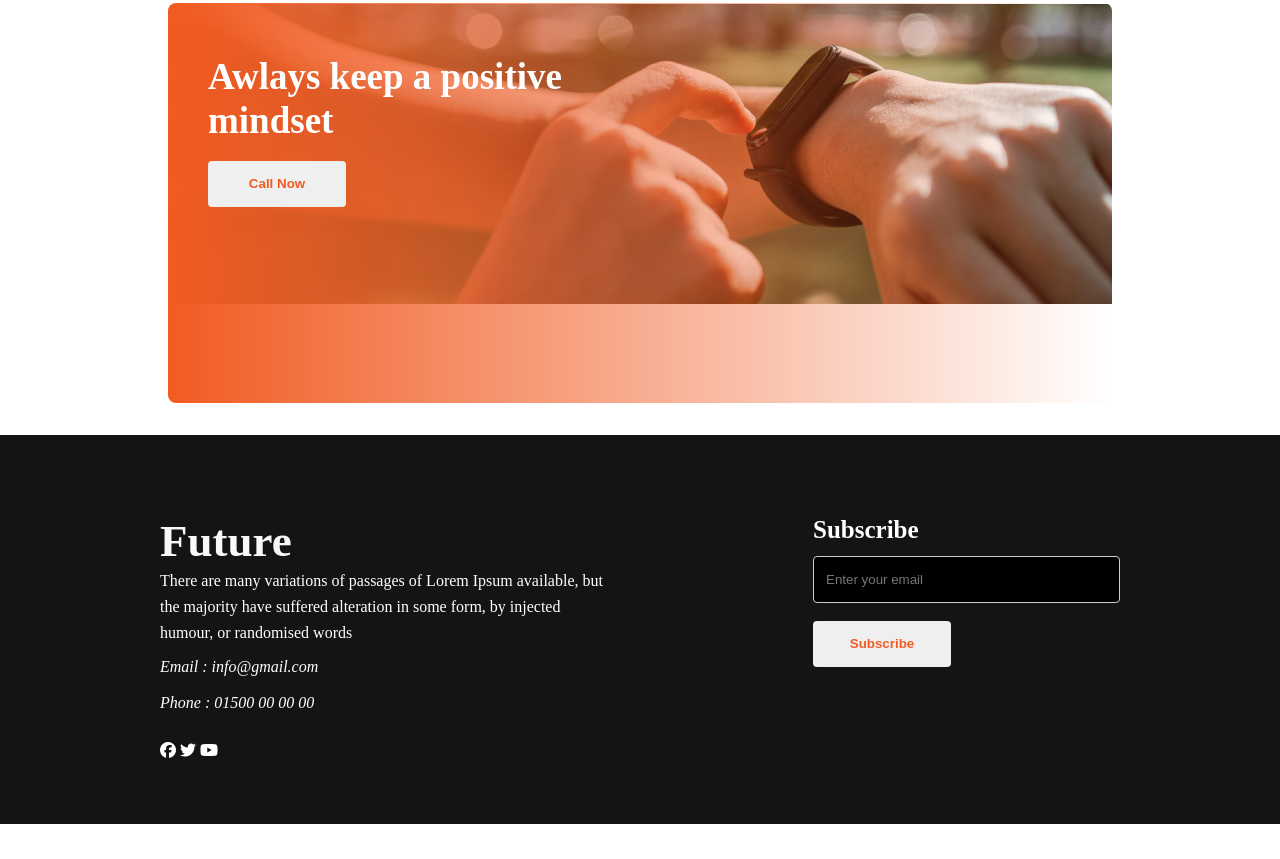
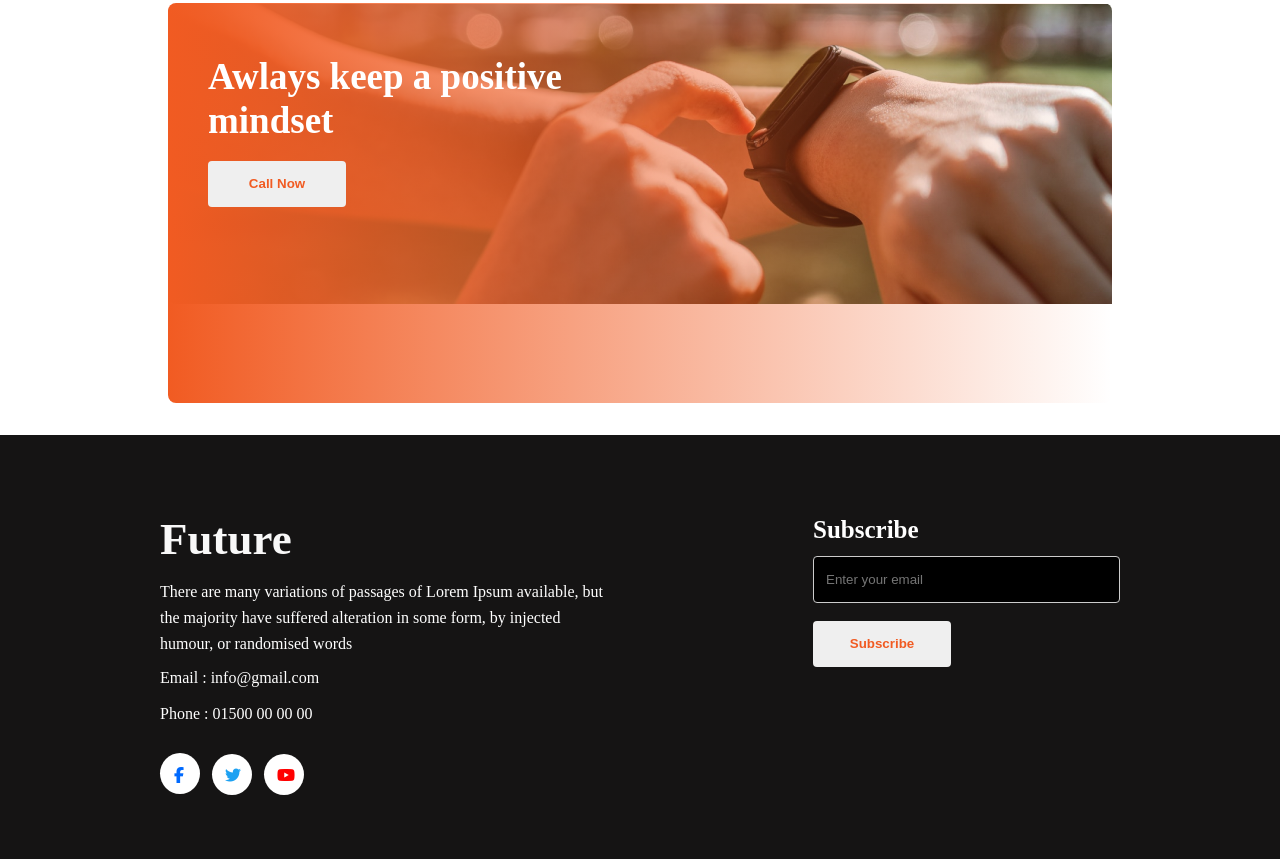
Before and after one commit to almahfuz/new-year-project-1, a plain HTML site: page index.html in a window 1280 px wide. Shown: the part 1878-2737 px from the top of the page. Before the commit the page ends 2702 px from the top, so only its background shows below. Drawn offline with Linux system fonts and the light colour scheme.

Commit message:
project done

```diff
--- a/css/style.css
+++ b/css/style.css
@@ -186,8 +186,9 @@ main{
 .future-title h2{
     font-weight: 700;
     font-size: 45px;
-    line-height: 53px;
+    line-height: 49px;
     color: #F8F8F8;
+    margin-bottom: 15px;
 }
 .footer-future p{
     font-weight: 400;
@@ -200,6 +201,7 @@ main{
     text-decoration: none;
     margin-top: 12px;
     margin-bottom: 12px;
+    font-style: normal;
 }
 .future-section-title address a{
     text-decoration: none;
@@ -219,6 +221,9 @@ main{
     background-color: black;
     border: 1px solid #ccc;
 }
+.subcribe-input-box input[type='text']:hover{
+    border: 1px solid rgb(186, 126, 126);
+}
 .subscribe-box button{
     width: 138px;
     height: 46px;
@@ -230,7 +235,23 @@ main{
     border-radius: 4px;
     cursor: pointer;
 }
-.footer-social-icon > .fa-facebook{
- /* background-color: yellow;
- color: #16D887; */
+.footer-social-icon > i{
+    background-color: #FFFFFF;
+    width: 40px;
+    height: 41px;
+    padding: 13px;
+    border-radius: 50%;
+    margin: 0 8px 0 0;
+    cursor: pointer;
 }
+.footer-social-icon > i:nth-child(1){
+    padding: 14px;
+    color: #006AFF;
+}
+.footer-social-icon > i:nth-child(2){
+    color:  #1DA1F2;
+}
+.footer-social-icon > i:nth-child(3){
+    color: #FF0000;
+
+}
--- a/index.html
+++ b/index.html
@@ -112,7 +112,7 @@
                         <a href="#">Phone : 01500 00 00 00</a><br><br>
                       </address>
                     <div class="footer-social-icon">
-                        <i class="fa-brands fa-facebook"></i>
+                        <i class="fa-brands fa-facebook-f"></i>
                         <i class="fa-brands fa-twitter"></i>
                         <i class="fa-brands fa-youtube"></i>
 
@@ -124,7 +124,7 @@
                         Subscribe
                     </h3>
                     <div class="subcribe-input-box" style="margin-top: 12px;">
-                        <input type="text" id="subcribe" name="subcribe" placeholder="Enter your email">
+                        <input type="text" name="subcribe-input" placeholder="Enter your email">
                     </div>
                     <button>
                         Subscribe
```
